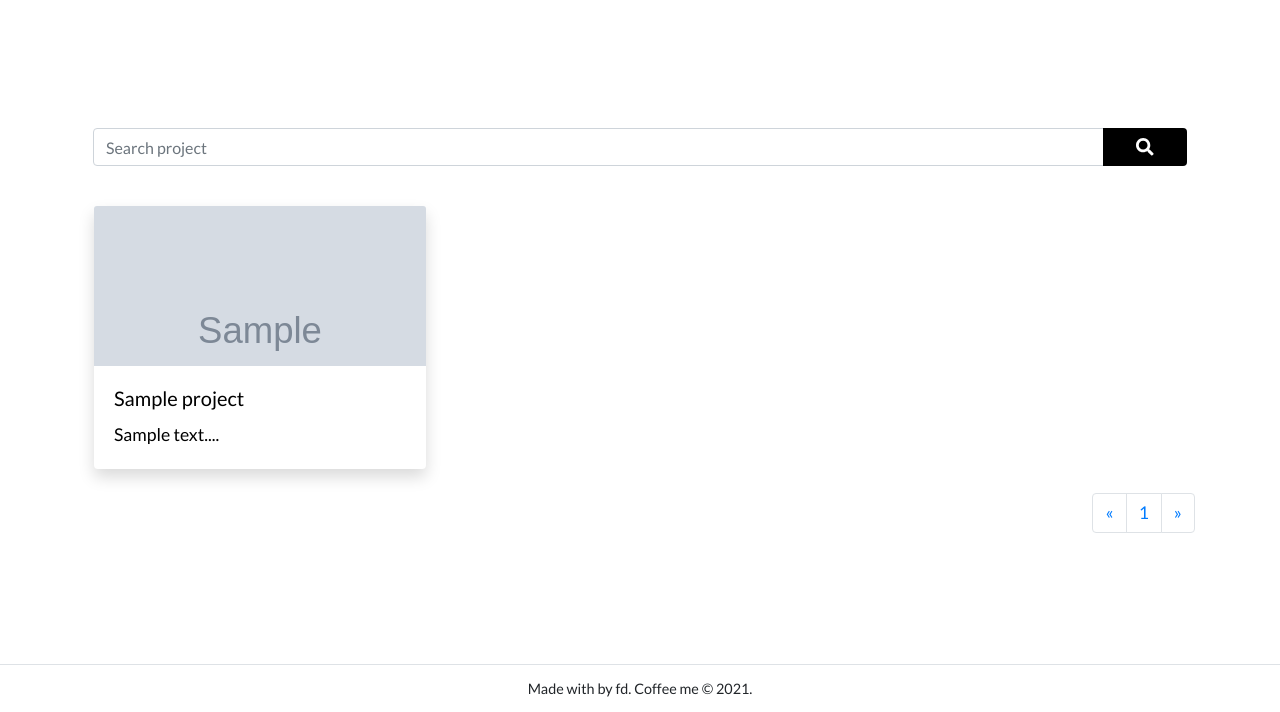
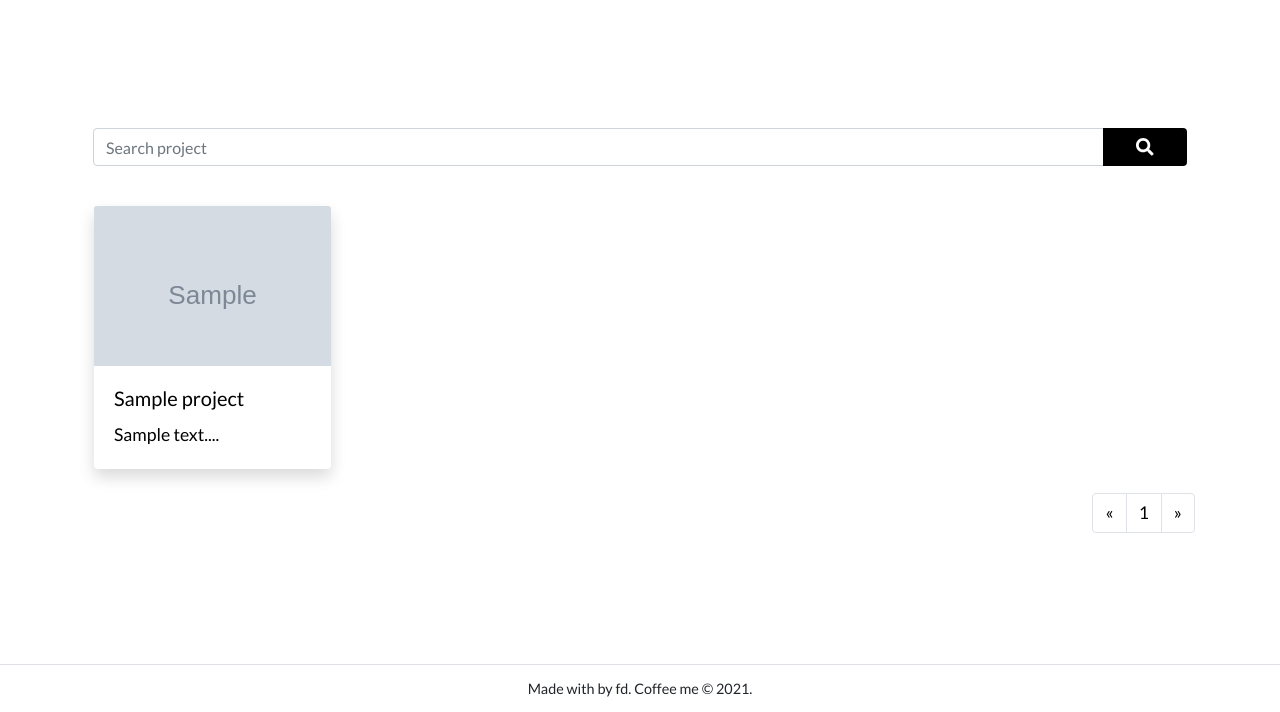
Before and after one commit to flordutari/coffee-me, a Flask app: template templates/projects.html in a window 1280 px wide. Shown: the part 88-800 px from the top of the page. Run offline with Flask 2, Linux system fonts and the light colour scheme; the template is opened without the code that fills it: most values are stand-ins (such as "Sample title", 1, 10 or a date in 2020); grey boxes marked "Sample" are stand-in pictures; some libraries are stand-ins or nearby versions.

Commit message:
fix bootstrap grid

```diff
--- a/app.py
+++ b/app.py
@@ -224,7 +224,7 @@ def payment():
         return render_template("payment.html", key=stripe_keys["publishable_key"])
 
 
-@app.route("/project/<project_path>", methods=["GET"])
+@app.route("/project-<project_id>", methods=["GET"])
 def project():
     return render_template("project.html")
 
--- a/static/css/styles.css
+++ b/static/css/styles.css
@@ -206,3 +206,16 @@ a.card {
     color: #000000;
     text-decoration: none;
 }
+
+/*--- PAGINATION ---*/
+.pagination {
+    justify-content: flex-end;
+}
+
+.pagination a {
+    color: #000000;
+}
+
+.pagination a:hover  {
+    color: #CF4327;
+}
--- a/templates/projects.html
+++ b/templates/projects.html
@@ -15,7 +15,7 @@
     <section class="row row-cols-1 row-cols-md-1">
         {% if projects %}
         {% for project in projects %}
-        <div id="{{ project.id }}" class="col-md-6 col-lg-4 p-4">
+        <div id="{{ project.id }}" class="col-md-6 col-lg-4 col-xl-3 p-4">
             <a href="/project-{{ project.id }}" class="card h-100 shadow">
             <img src="{{ project.image }}" class="card-img-top" alt="Project image">
             <div class="card-body">
```
